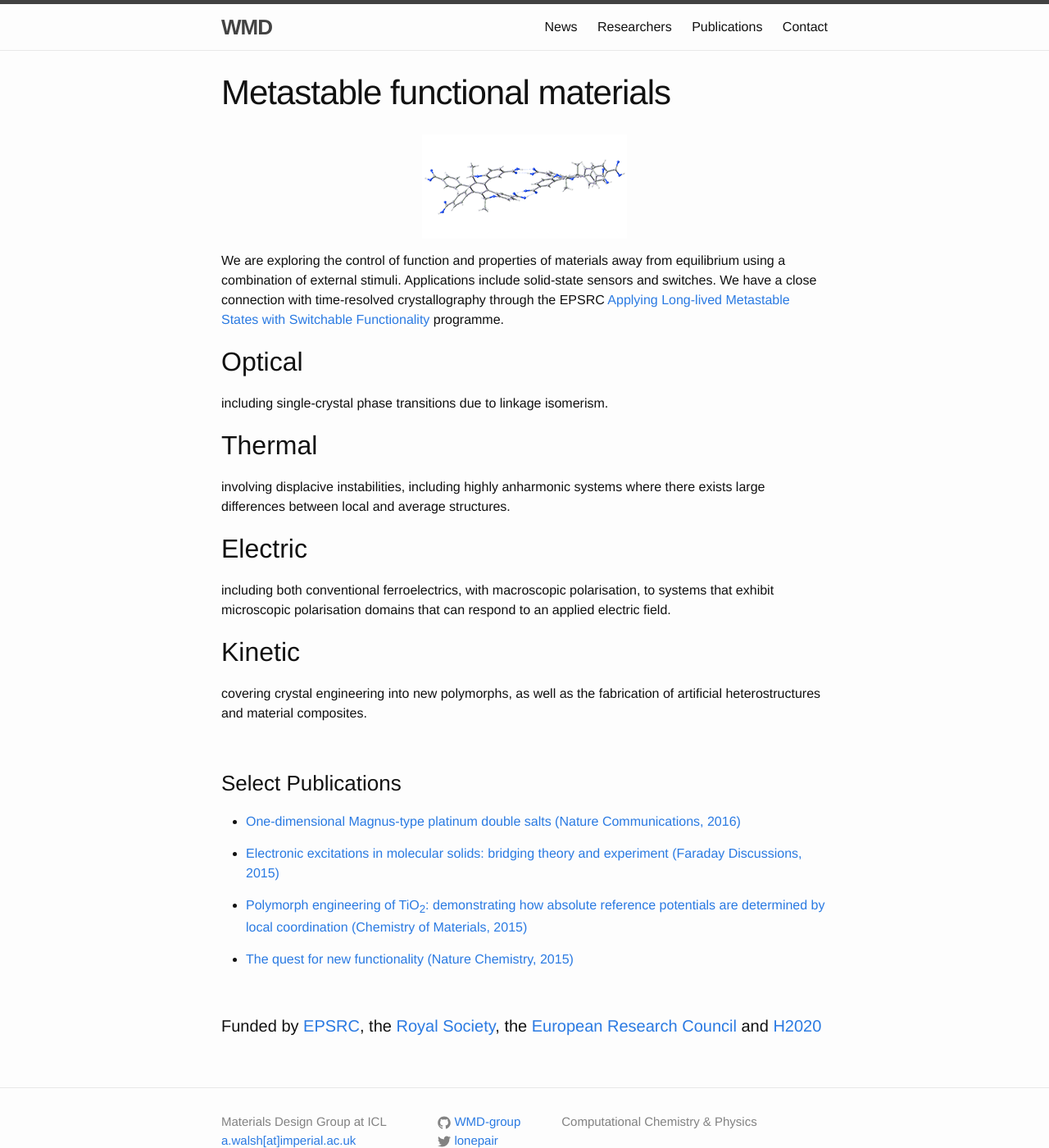
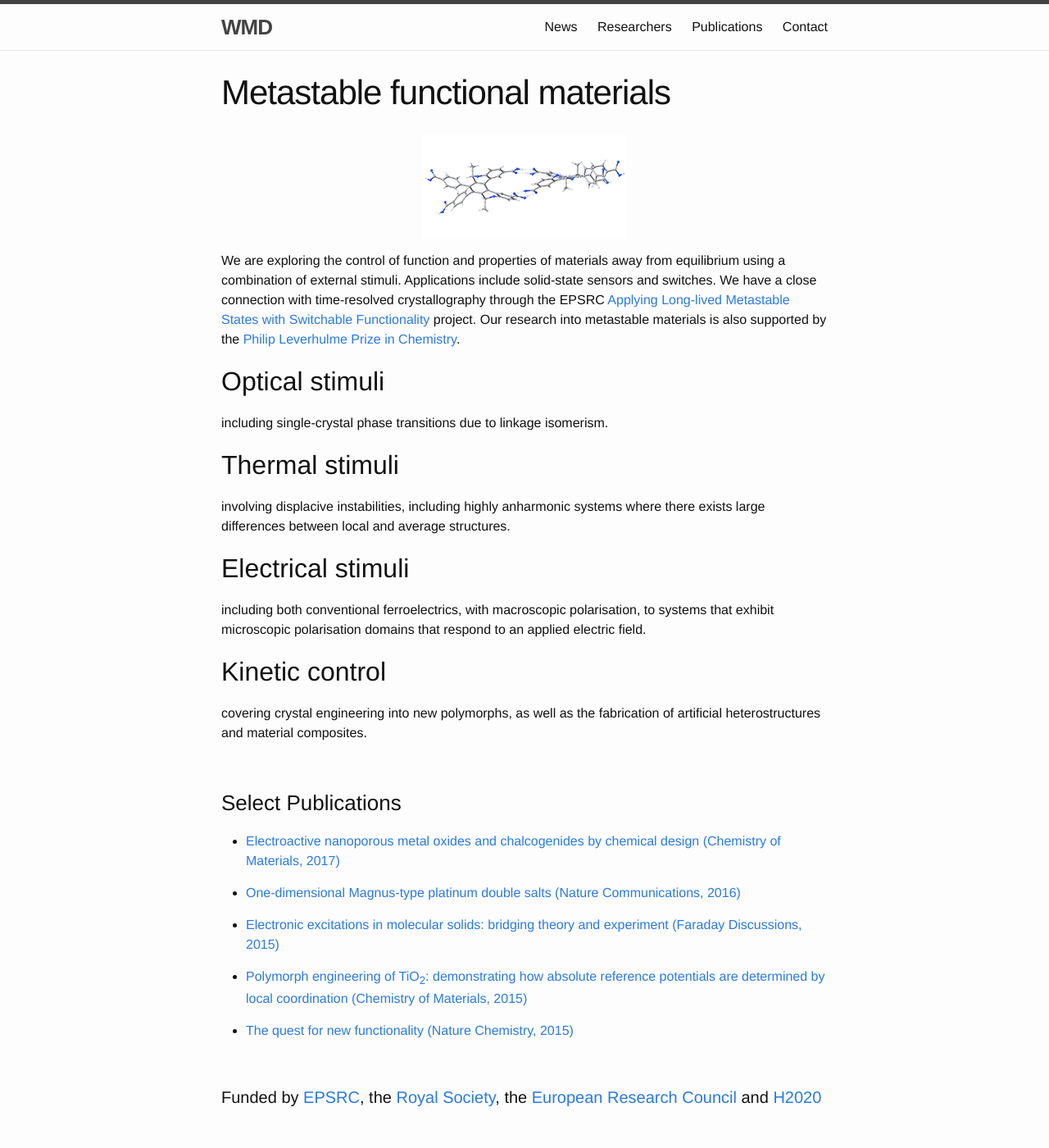
Before and after one commit to WMD-group/WMD-group.github.io, a Jekyll site: the page built from _posts/2017-01-01-metastable-states.md, in a window 1280 px wide and 1400 px high. Shown: the whole window at 82% size. Built offline with Jekyll 4.4.1, drawn with Linux system fonts in a browser that asks for light colours.

Commit message:
2017 updates

```diff
--- a/_posts/2017-01-01-metastable-states.md
+++ b/_posts/2017-01-01-metastable-states.md
@@ -1,7 +1,7 @@
 ---
 layout: post
 title:  "Metastable functional materials"
-date:   2016-01-02
+date:   2017-01-02
 categories: research themes
 ---
 
@@ -10,24 +10,27 @@ categories: research themes
 
 We are exploring the control of function and properties of materials away from equilibrium using a combination of external stimuli.
 Applications include solid-state sensors and switches.
-We have a close connection with time-resolved crystallography through the EPSRC [Applying Long-lived Metastable States with Switchable Functionality](http://www.metastable-materials.org.uk) programme.
+We have a close connection with time-resolved crystallography through the EPSRC [Applying Long-lived Metastable States with Switchable Functionality](http://www.metastable-materials.org.uk) project.
+Our research into metastable materials is also supported by the [Philip Leverhulme Prize in Chemistry](https://www.leverhulme.ac.uk/funding/grant-schemes/philip-leverhulme-prizes).
 
-## Optical
+## Optical stimuli
 including single-crystal phase transitions due to linkage isomerism.
 
-## Thermal
+## Thermal stimuli
 involving displacive instabilities, including highly anharmonic systems where there exists large differences between local and average structures.
 
-## Electric
-including both conventional ferroelectrics, with macroscopic polarisation, to systems that exhibit microscopic polarisation domains that can respond to an applied electric field.
+## Electrical stimuli
+including both conventional ferroelectrics, with macroscopic polarisation, to systems that exhibit microscopic polarisation domains that respond to an applied electric field.
 
-## Kinetic
+## Kinetic control
 covering crystal engineering into new polymorphs, as well as the fabrication of
 artificial heterostructures and material composites.
 
 <br>
 
 ### Select Publications
+
+- [Electroactive nanoporous metal oxides and chalcogenides by chemical design (Chemistry of Materials, 2017)](http://pubs.acs.org/doi/abs/10.1021/acs.chemmater.7b00464)
 
 - [One-dimensional Magnus-type platinum double salts (Nature Communications, 2016)](http://www.nature.com/doifinder/10.1038/ncomms11950)
 
```
Also changed, not shown: _posts/2017-01-01-metal-organic-frameworks.md (+7 -4 lines), _posts/2017-01-01-methods.md (+5 -2 lines), _posts/2017-01-01-solar-energy.md (+6 -4 lines).
